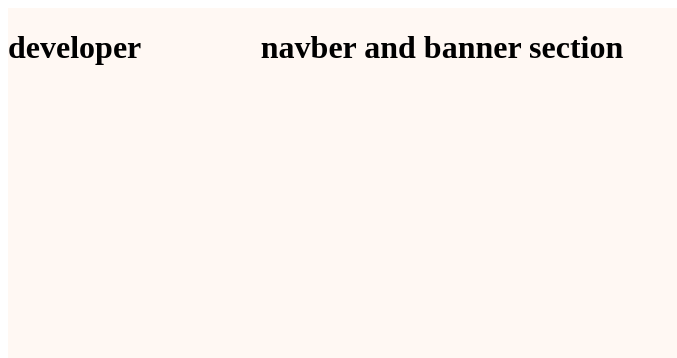
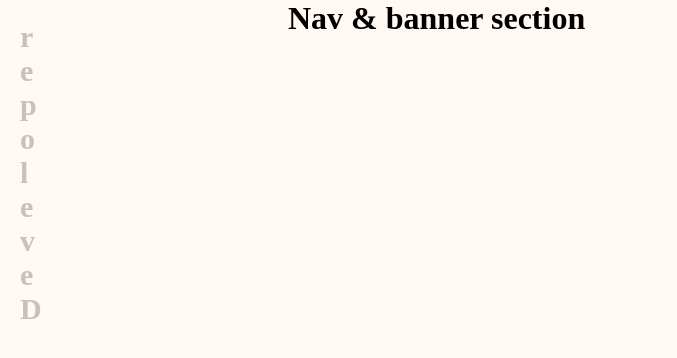
Before and after one commit to salinakarim/portfolio-project, a plain HTML site: page index.html in a window 1280 px wide. Shown: the whole page, without its empty margins (0-677 px from the left). Drawn offline with Linux system fonts and the light colour scheme.

Commit message:
add li tag

```diff
--- a/index.html
+++ b/index.html
@@ -12,12 +12,20 @@
     <div class="header">
         <!-- developer section -->
         <div class="developer">
-       <h1>developer</h1>
+       <li>r</li>
+       <li>e</li>
+       <li>p</li>
+       <li>o</li>
+       <li>l</li>
+       <li>e</li>
+       <li>v</li>
+       <li>e</li>
+       <li>D</li>
         </div>
 <!-- navber and banner section -->
 
         <div class="banner">
-            <h1>navber and banner section</h1>
+            <h1>Nav & banner section</h1>
         </div>
     </div>
 </header>
--- a/style.css
+++ b/style.css
@@ -1,3 +1,7 @@
+*{
+    margin: 0px;
+}
+
 .header{
     background-color: #FFF8F3;
     height: 600px;
@@ -6,6 +10,12 @@
 }
 .developer{
     width: 20%;
+    padding: 20px;
+    list-style: none;
+    font-size: 30px;
+    font-weight: bolder;
+    color: #C6C1C1;
+
 }
 .banner{
     width: 80%;
```
